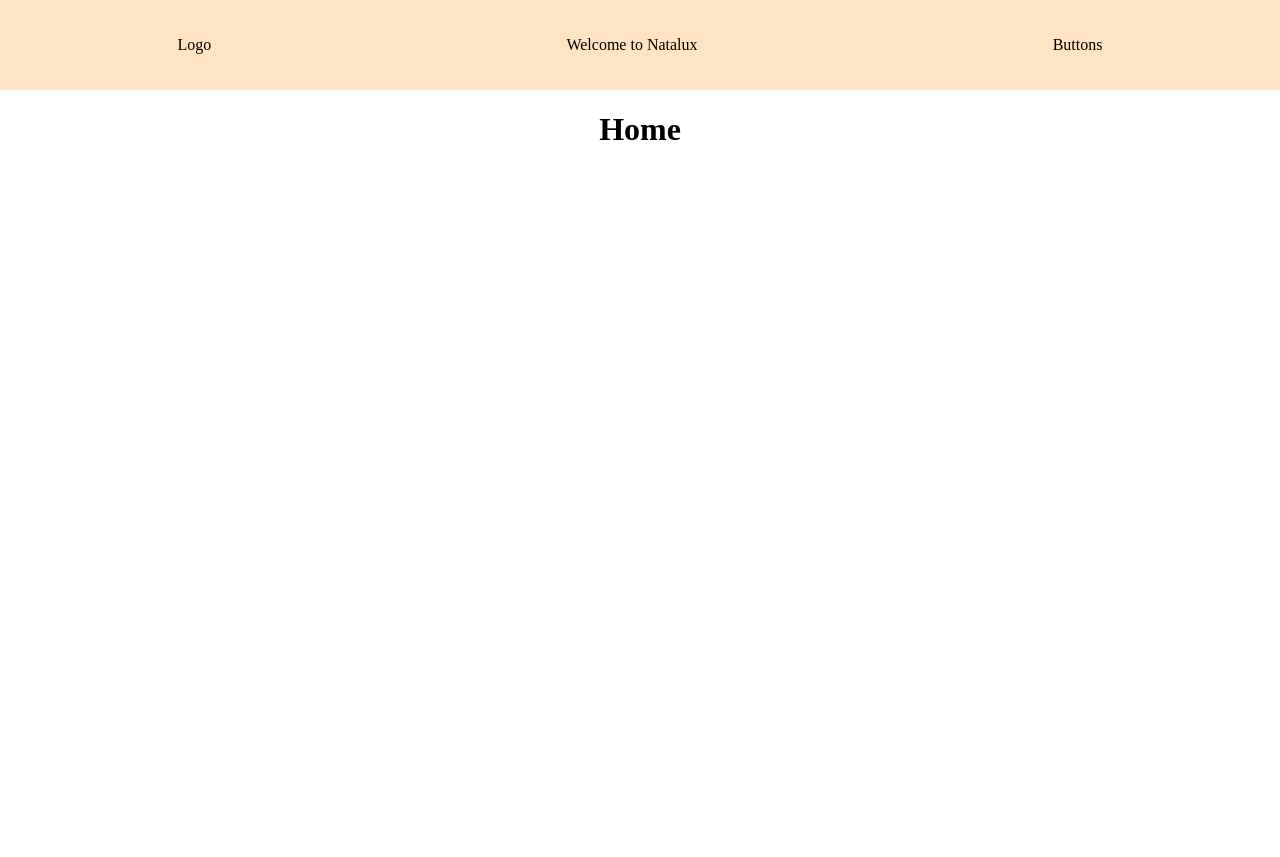
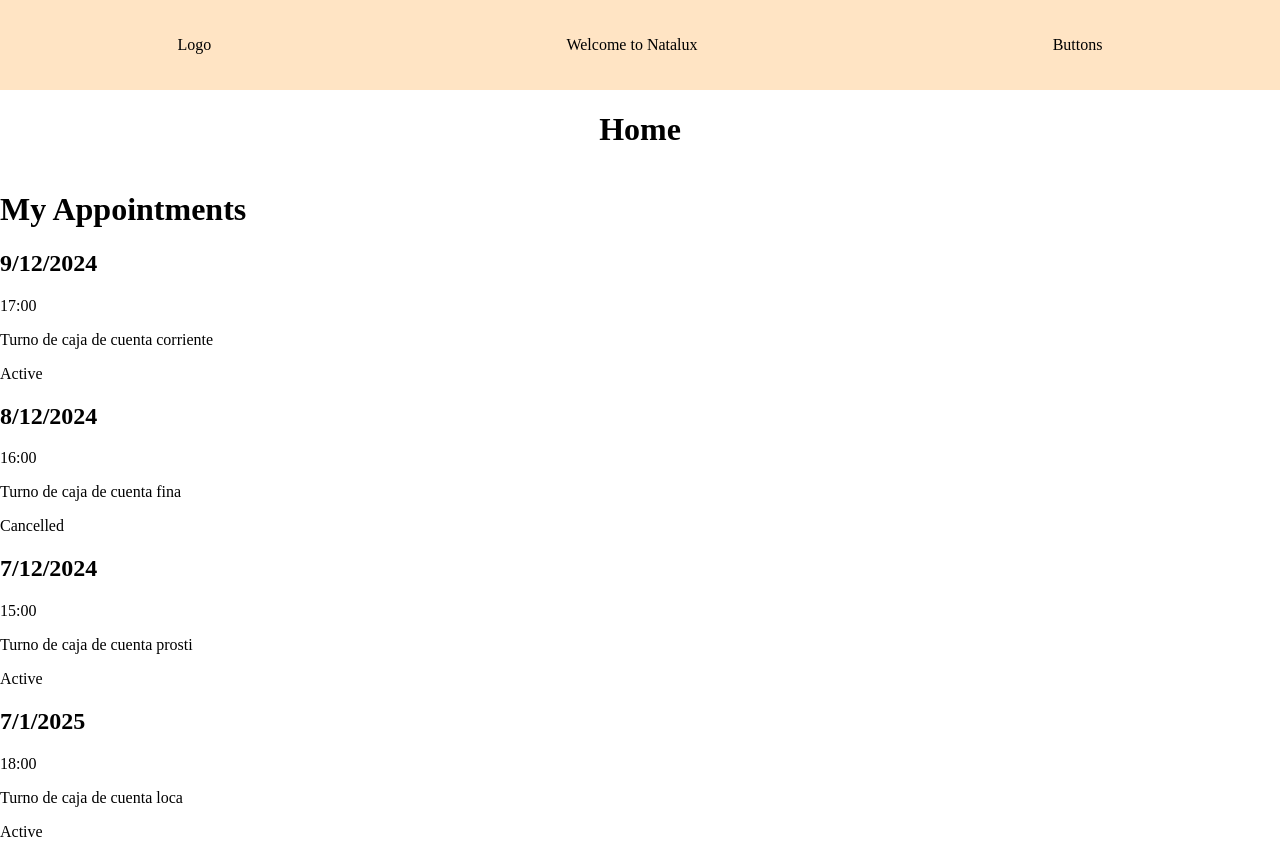
Before and after one commit to JEduardoCardenasR/Proyecto-Gestion-Citas, a React (Vite) app in the folder front/: page / in a window 1280 px wide. Before the commit the page ends 800 px from the top, so only its background shows below. Built offline with nearby package versions, Linux system fonts and the light colour scheme.

Commit message:
React Data Flow

```diff
--- a/front/src/App.jsx
+++ b/front/src/App.jsx
@@ -1,11 +1,13 @@
 
 import './App.css'
 import Home from './views/Home/Home'
+import MyAppointments from './views/MyAppointments/MyAppointments'
 
 function App() {
   return (
     <>
       <Home />
+      <MyAppointments />
     </>
   )
 }
--- /dev/null
+++ b/front/src/components/Appointment/Appointment.jsx
@@ -0,0 +1,13 @@
+
+const Appointment = ({date, description, status, time}) => {
+    return (
+        <div>
+            <h2>{date}</h2>
+            <p>{time}</p>
+            <p>{description}</p>
+            <p>{status}</p>
+        </div>
+    )
+}
+
+export default Appointment;
--- /dev/null
+++ b/front/src/helpers/MyAppointments.js
@@ -0,0 +1,30 @@
+const MyAppointmentsPreload = [{
+    id: 1,
+    date: "9/12/2024",
+    time: "17:00",
+    status: "Active",
+    description: "Turno de caja de cuenta corriente"
+},
+{
+    id: 2,
+    date: "8/12/2024",
+    time: "16:00",
+    status: "Cancelled",
+    description: "Turno de caja de cuenta fina"
+},
+{
+    id: 3,
+    date: "7/12/2024",
+    time: "15:00",
+    status: "Active",
+    description: "Turno de caja de cuenta prosti"
+},
+{
+    id: 4,
+    date: "7/1/2025",
+    time: "18:00",
+    status: "Active",
+    description: "Turno de caja de cuenta loca"
+}]
+
+export default MyAppointmentsPreload;
--- a/front/src/views/Home/Home.jsx
+++ b/front/src/views/Home/Home.jsx
@@ -1,5 +1,6 @@
 import Navbar from "../../components/Navbar/Navbar.jsx";
 import style from "./Home.module.css"
+
 
 const Home = () => {
     return (
--- /dev/null
+++ b/front/src/views/MyAppointments/MyAppointments.jsx
@@ -0,0 +1,31 @@
+import { useState } from "react";
+import MyAppointmentsPreload from "../../helpers/MyAppointments";
+import Appointment from "../../components/Appointment/Appointment";
+
+const MyAppointments = () => {
+    const [appointments, setAppointments] = useState(MyAppointmentsPreload);
+
+    return (
+        <div>
+            <h1>My Appointments</h1>
+            {
+                appointments.length ? (
+                    appointments.map((appointment) => {
+                        return(
+                            <Appointment key={appointment.id}
+                                date={appointment.date}
+                                time={appointment.time}
+                                description={appointment.description}
+                                status={appointment.status}
+                            />
+                        )
+                    })
+                ) : (
+                    <div>No tienes ningun turno</div>
+                )
+            }
+        </div>
+    )
+}
+
+export default MyAppointments;
```
